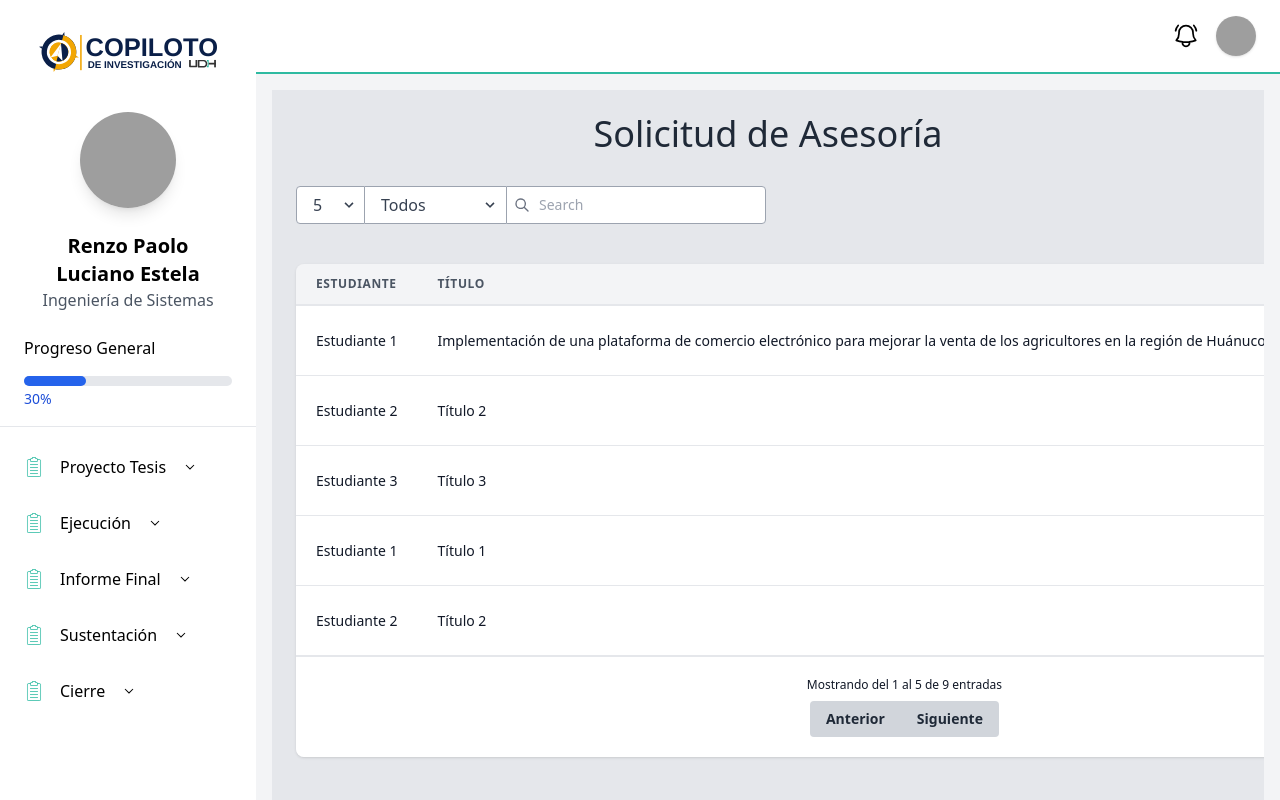
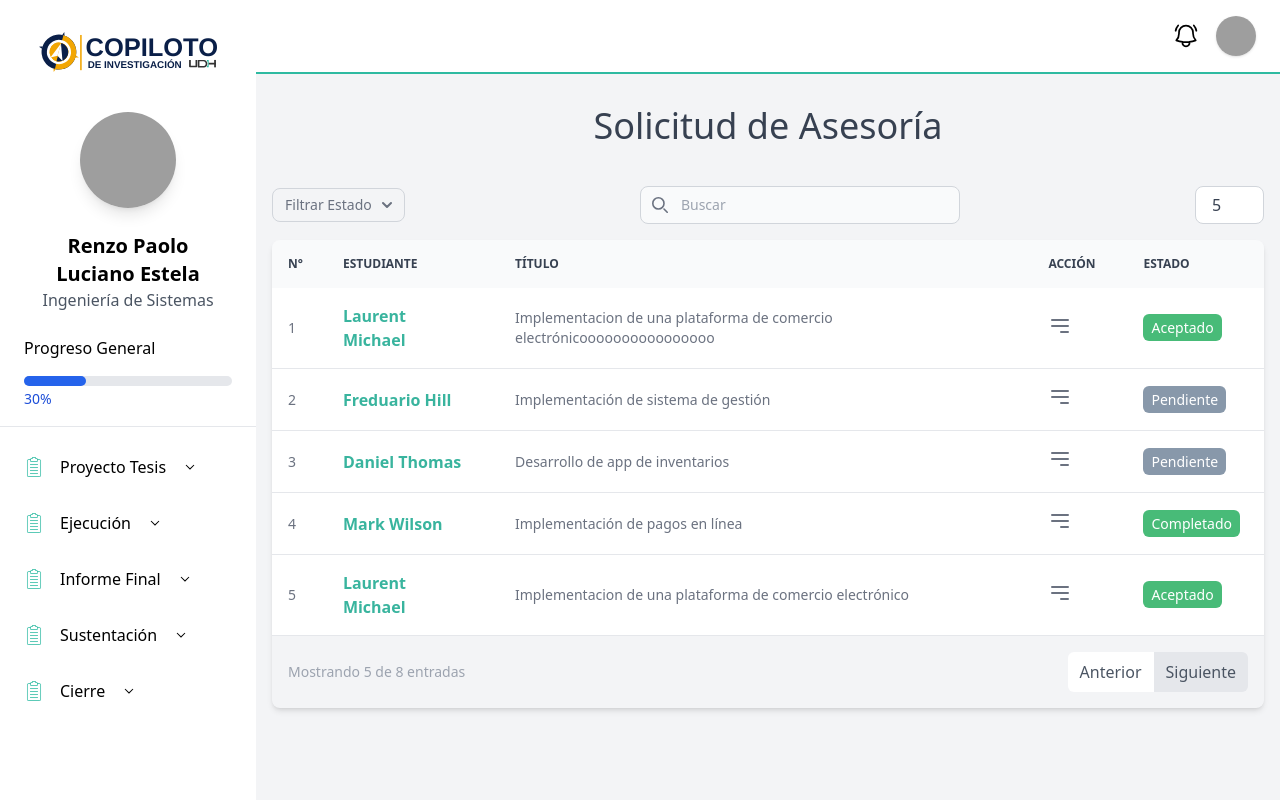
Before and after one commit to Transformacion-Digital-UDH/Copiloto-Front, a Vue app: page /asesor/solicitud-asesoria in a window 1280 px wide. Built offline with nearby package versions, Linux system fonts and the light colour scheme; grey boxes are pictures that could not be loaded.

Commit message:
solicitudAsesoria

```diff
--- a/src/views/Asesor/SolicitudAsesoria.vue
+++ b/src/views/Asesor/SolicitudAsesoria.vue
@@ -1,15 +1,199 @@
-<script lang="ts" setup>
+<template>
+  <div>
+    <h3 class="text-4xl font-medium text-gray-700 text-center my-4">Solicitud de Asesoría</h3>
+    <br>
+
+    <!-- Barra de acciones y búsqueda -->
+    <div class="flex items-center justify-between flex-row flex-wrap md:flex-row space-y-4 md:space-y-0 pb-4">
+      <!-- Filtro por estado -->
+      <div class="relative">
+        <button id="dropdownActionButton" @click="toggleFilterDropdown" class="inline-flex items-center text-gray-500 bg-transparent border border-gray-300 focus:outline-none hover:bg-gray-100 focus:ring-4 focus:ring-gray-100 font-medium rounded-lg text-sm px-3 py-1.5" type="button">
+          <span class="sr-only">Action button</span>
+          Filtrar Estado
+          <svg class="w-2.5 h-2.5 ms-2.5" aria-hidden="true" xmlns="http://www.w3.org/2000/svg" fill="none" viewBox="0 0 10 6">
+            <path stroke="currentColor" stroke-linecap="round" stroke-linejoin="round" stroke-width="2" d="m1 1 4 4 4-4"/>
+          </svg>
+        </button>
+        <!-- Dropdown menu para filtrar estados -->
+        <div v-if="filterDropdownOpen" id="dropdownAction" class="absolute z-10 mt-2 w-44 bg-white border border-gray-300 rounded-md shadow-lg">
+          <ul class="py-1 text-sm text-gray-700">
+            <li><a href="#" class="block px-4 py-2 hover:bg-gray-100" @click="filterByStatus('Todos')">Todos</a></li>
+            <li><a href="#" class="block px-4 py-2 hover:bg-gray-100" @click="filterByStatus('Aceptado')">Aceptado</a></li>
+            <li><a href="#" class="block px-4 py-2 hover:bg-gray-100" @click="filterByStatus('Pendiente')">Pendiente</a></li>
+            <li><a href="#" class="block px-4 py-2 hover:bg-gray-100" @click="filterByStatus('Completado')">Completado</a></li>
+          </ul>
+        </div>
+      </div>
+
+      <!-- Campo de búsqueda -->
+      <div class="relative">
+        <div class="absolute inset-y-0 start-0 flex items-center ps-3 pointer-events-none">
+          <svg class="w-4 h-4 text-gray-500 dark:text-gray-400" aria-hidden="true" xmlns="http://www.w3.org/2000/svg" fill="none" viewBox="0 0 20 20">
+            <path stroke="currentColor" stroke-linecap="round" stroke-linejoin="round" stroke-width="2" d="m19 19-4-4m0-7A7 7 0 1 1 1 8a7 7 0 0 1 14 0Z"/>
+          </svg>
+        </div>
+        <input type="text" id="table-search-users" class="block p-2 ps-10 text-sm text-gray-900 border border-gray-300 rounded-lg w-80 bg-gray-50 focus:ring-blue-500 focus:border-blue-500 dark:bg-gray-200 dark:border-gray-600 dark:placeholder-gray-400 dark:text-black dark:focus:ring-blue-500 dark:focus:border-blue-500" placeholder="Buscar">
+      </div>
+
+      <!-- Filtro de filas por página -->
+      <div>
+        <select v-model="rowsPerPage" class="block w-full h-full px-4 py-2 pr-8 leading-tight text-gray-700 bg-white border border-gray-300 rounded-lg appearance-none focus:outline-none focus:ring-blue-500 focus:border-blue-500">
+          <option value="5">5</option>
+          <option value="10">10</option>
+          <option value="20">20</option>
+        </select>
+      </div>
+    </div>
+
+    <div class="relative overflow-x-auto shadow-md sm:rounded-lg">
+      <!-- Tabla -->
+      <table class="w-full text-sm text-left rtl:text-right text-gray-500 dark:text-gray-400">
+        <thead class="text-xs text-gray-700 uppercase bg-gray-50 dark:bg-gray-200 dark:text-gray-400">
+          <tr>
+            <th scope="col" class="p-4">N°</th>
+            <th scope="col" class="px-6 py-3">Estudiante</th>
+            <th scope="col" class="px-6 py-3">Título</th>
+            <th scope="col" class="px-6 py-3">Acción</th>
+            <th scope="col" class="px-6 py-3">Estado</th>
+          </tr>
+        </thead>
+        <tbody>
+          <tr v-for="(item, index) in paginatedTableData" :key="index" class="bg-white border-b dark:border-gray-200 hover:bg-gray-50 dark:hover:bg-gray-600 relative">
+            <td class="p-4">{{ index + 1 }}</td>
+            <th scope="row" class="px-6 py-4 text-base">{{ item.name }}</th>
+            <td class="px-6 py-4">{{ item.role }}</td>
+            <td class="px-6 py-4 relative">
+              <button @click="toggleDropdown(index)" class="focus:outline-none">
+                <svg class="w-6 h-6 text-gray-500" xmlns="http://www.w3.org/2000/svg" fill="none" viewBox="0 0 24 24" stroke="currentColor">
+                  <path stroke-linecap="round" stroke-linejoin="round" stroke-width="2" d="M4 6h16M4 12h16m-7 6h7"/>
+                </svg>
+              </button>
+              <div v-if="activeDropdownIndex === index" class="absolute right-0 z-10 mt-2 bg-white border border-gray-200 rounded-md shadow-lg">
+                <div class="py-1">
+                  <a href="#" class="block px-4 py-2 text-sm text-green-600 hover:bg-green-100" @click="openModal">Aceptar</a>
+                  <a href="#" class="block px-4 py-2 text-sm text-red-600 hover:bg-red-100" @click="openRejectModal">Rechazar</a>
+                </div>
+              </div>
+            </td>
+            <td class="px-6 py-4">
+              <span :class="`estado-${item.status.toLowerCase()}`">{{ item.status }}</span>
+            </td>
+          </tr>
+        </tbody>
+      </table>
+
+      <!-- Paginación -->
+      <div class="flex justify-between items-center p-4">
+        <span class="text-sm text-gray-400 dark:text-gray-400">Mostrando {{ paginatedTableData.length }} de {{ filteredTableData.length }} entradas</span>
+        <div>
+          <button @click="goToPreviousPage" class="px-3 py-2 bg-white rounded-l-md text-gray-600 hover:bg-base">Anterior</button>
+          <button @click="goToNextPage" class="px-3 py-2 bg-gray-200 rounded-r-md text-gray-600 hover:bg-base">Siguiente</button>
+        </div>
+      </div>
+    </div>
+
+    <!-- Modales de confirmación y rechazo -->
+    <!-- Modal de confirmación -->
+    <div v-if="showModal" class="fixed inset-0 z-50 flex items-center justify-center bg-gray-900 bg-opacity-50">
+      <div class="bg-white rounded-lg shadow-lg p-4">
+        <h2 class="text-lg font-semibold">Confirmación</h2>
+        <br>
+        <p>¿Estás seguro de que deseas aceptar la solicitud?</p>
+        <br>
+        <div class="flex justify-end mt-4">
+          <button class="px-4 py-2 bg-gray-300 rounded-md text-gray-700 mr-2" @click="closeModal">Cancelar</button>
+          <button class="px-4 py-2 bg-base text-white rounded-md" @click="closeModal">Aceptar</button>
+        </div>
+      </div>
+    </div>
+
+    <!-- Modal de rechazo -->
+    <div v-if="showRejectModal" class="fixed inset-0 z-50 flex items-center justify-center bg-gray-900 bg-opacity-50">
+      <div class="bg-white rounded-lg shadow-lg p-4">
+        <h2 class="text-lg font-semibold">Confirmación</h2>
+        <br>
+        <p>¿Estás seguro de que deseas rechazar la solicitud?</p>
+        <br>
+        <div class="flex justify-end mt-4">
+          <button class="px-4 py-2 bg-gray-300 rounded-md text-gray-700 mr-2" @click="closeModal">Cancelar</button>
+          <button class="px-4 py-2 bg-red-500 text-white rounded-md" @click="closeModal">Rechazar</button>
+        </div>
+      </div>
+    </div>
+  </div>
+</template>
+
+<script setup>
 import { ref, computed } from 'vue';
 
-const activeDropdownIndex = ref<number | null>(null);
+// Datos simulados
+const tableData = ref([
+  { name: 'Laurent Michael', role: 'Implementacion de una plataforma de comercio electrónicoooooooooooooooo', status: 'Aceptado' },
+  { name: 'Freduario Hill', role: 'Implementación de sistema de gestión', status: 'Pendiente' },
+  { name: 'Daniel Thomas', role: 'Desarrollo de app de inventarios', status: 'Pendiente' },
+  { name: 'Mark Wilson', role: 'Implementación de pagos en línea', status: 'Completado' },
+  { name: 'Laurent Michael', role: 'Implementacion de una plataforma de comercio electrónico', status: 'Aceptado' },
+  { name: 'Freduario Hill', role: 'Implementación de sistema de gestión', status: 'Pendiente' },
+  { name: 'Daniel Thomas', role: 'Desarrollo de app de inventarios', status: 'Pendiente' },
+  { name: 'Mark Wilson', role: 'Implementación de pagos en línea', status: 'Completado' },
+]);
+
+// Estados del filtro
+const filterDropdownOpen = ref(false);
+const selectedStatus = ref('Todos');
+
+// Filas por página
+const rowsPerPage = ref(5);
+const currentPage = ref(1);
+
+// Modales
 const showModal = ref(false);
-const showRejectModal = ref(false); // Nuevo estado para el modal de rechazo
-const selectedFilter = ref(''); // Estado seleccionado para el filtro
-const rowsPerPage = ref(5); // Cantidad de filas por página
-const currentPage = ref(1); // Página actual
+const showRejectModal = ref(false);
+const activeDropdownIndex = ref(null);
 
-function toggleDropdown(index: number) {
+// Función para alternar el dropdown
+function toggleDropdown(index) {
   activeDropdownIndex.value = activeDropdownIndex.value === index ? null : index;
+}
+
+// Función para abrir y cerrar el filtro de estado
+function toggleFilterDropdown() {
+  filterDropdownOpen.value = !filterDropdownOpen.value;
+}
+
+// Función para aplicar filtro por estado
+function filterByStatus(status) {
+  selectedStatus.value = status;
+  filterDropdownOpen.value = false; // Cerrar dropdown después de seleccionar
+}
+
+// Computed para filtrar la tabla según el estado seleccionado
+const filteredTableData = computed(() => {
+  if (selectedStatus.value === 'Todos') {
+    return tableData.value;
+  }
+  return tableData.value.filter(item => item.status === selectedStatus.value);
+});
+
+// Computed para paginación
+const paginatedTableData = computed(() => {
+  const start = (currentPage.value - 1) * rowsPerPage.value;
+  const end = start + rowsPerPage.value;
+  return filteredTableData.value.slice(start, end);
+});
+
+// Manejo de la página anterior
+function goToPreviousPage() {
+  if (currentPage.value > 1) {
+    currentPage.value--;
+  }
+}
+
+// Manejo de la página siguiente
+function goToNextPage() {
+  if (currentPage.value * rowsPerPage.value < filteredTableData.value.length) {
+    currentPage.value++;
+  }
 }
 
 function openModal() {
@@ -22,287 +206,32 @@ function openRejectModal() {
 
 function closeModal() {
   showModal.value = false;
-  showRejectModal.value = false; // Cerrar ambos modales
-}
-
-// Simulación de datos para la tabla
-const tableData = ref([
-  { name: 'Estudiante 1', role: 'Implementación de una plataforma de comercio electrónico para mejorar la venta de los agricultores en la región de Huánuco', status: 'Completado', statusColor: 'estadoVerde' },
-  { name: 'Estudiante 2', role: 'Título 2', status: 'En Proceso', statusColor: 'yellow' },
-  { name: 'Estudiante 3', role: 'Título 3', status: 'Pendiente', statusColor: 'estadoPlomo' },
-  { name: 'Estudiante 1', role: 'Título 1', status: 'Completado', statusColor: 'estadoVerde' },
-  { name: 'Estudiante 2', role: 'Título 2', status: 'En Proceso', statusColor: 'yellow' },
-  { name: 'Estudiante 3', role: 'Título 3', status: 'Pendiente', statusColor: 'estadoPlomo' },
-  { name: 'Estudiante 1', role: 'Título 1', status: 'Completado', statusColor: 'estadoVerde' },
-  { name: 'Estudiante 2', role: 'Título 2', status: 'En Proceso', statusColor: 'yellow' },
-  { name: 'Estudiante 3', role: 'Título 3', status: 'Pendiente', statusColor: 'estadoPlomo' },
-  // Otros datos...
-]);
-
-// Computed property to filter table data based on selected filter and pagination
-const filteredTableData = computed(() => {
-  let filteredData = tableData.value;
-
-  if (selectedFilter.value) {
-    filteredData = filteredData.filter(data => data.status === selectedFilter.value);
-  }
-
-  // Paginar los datos filtrados
-  const startIndex = (currentPage.value - 1) * rowsPerPage.value;
-  const endIndex = startIndex + rowsPerPage.value;
-  return filteredData.slice(startIndex, endIndex);
-});
-
-// Total de páginas
-const totalPages = computed(() => {
-  const filteredData = selectedFilter.value
-    ? tableData.value.filter(data => data.status === selectedFilter.value)
-    : tableData.value;
-  return Math.ceil(filteredData.length / rowsPerPage.value);
-});
-
-// Manejo de la página anterior y siguiente
-function goToPreviousPage() {
-  if (currentPage.value > 1) currentPage.value--;
-}
-
-function goToNextPage() {
-  if (currentPage.value < totalPages.value) currentPage.value++;
+  showRejectModal.value = false;
 }
 </script>
 
-<template>
-  <div class="flex h-screen bg-gray-200 font-roboto">
-    <div class="flex-1 p-6 overflow-auto">
-      <h3 class="text-4xl font-medium text-center text-gray-800">
-        Solicitud de Asesoría
-      </h3>
+<style scoped>
+.estado-aceptado {
+  background-color: #48bb78;
+  color: #ffffff;
+  font-weight: 500;
+  padding: 0.25rem 0.5rem;
+  border-radius: 0.375rem;
+}
 
-      <div class="mt-8">
-        <!-- Filtros de tabla -->
-        <div class="mt-6">
-          <div class="flex flex-col mt-3 sm:flex-row font-roboto">
-            <!-- Filtro de cantidad de entradas -->
-            <div class="flex">
-              <div class="relative">
-                <select v-model="rowsPerPage"
-                  class="block w-full h-full px-4 py-2 pr-8 leading-tight text-gray-700 bg-white border border-gray-400 rounded-l appearance-none focus:outline-none focus:bg-white focus:border-gray-500">
-                  <option value="5">5</option>
-                  <option value="10">10</option>
-                  <option value="20">20</option>
-                </select>
-                <div class="absolute inset-y-0 right-0 flex items-center px-2 text-gray-700 pointer-events-none">
-                  <svg class="w-4 h-4 fill-current" xmlns="http://www.w3.org/2000/svg" viewBox="0 0 20 20">
-                    <path d="M9.293 12.95l.707.707L15.657 8l-1.414-1.414L10 10.828 5.757 6.586 4.343 8z" />
-                  </svg>
-                </div>
-              </div>
-
-              <!-- Filtro de estado -->
-              <div class="relative">
-                <select v-model="selectedFilter"
-                  class="block w-full h-full px-4 py-2 pr-8 leading-tight font-Thin 100 text-gray-700 bg-white border-t border-b border-r border-gray-400 rounded-r appearance-none sm:rounded-r-none sm:border-r-0 focus:outline-none focus:border-l focus:border-r focus:bg-white focus:border-gray-500">
-                  <option value="">Todos</option>
-                  <option value="Pendiente">Pendiente</option>
-                  <option value="En Proceso">En Proceso</option>
-                  <option value="Completado">Completado</option>
-                </select>
-                <div class="absolute inset-y-0 right-0 flex items-center px-2 text-gray-700 pointer-events-none">
-                  <svg class="w-4 h-4 fill-current" xmlns="http://www.w3.org/2000/svg" viewBox="0 0 20 20">
-                    <path d="M9.293 12.95l.707.707L15.657 8l-1.414-1.414L10 10.828 5.757 6.586 4.343 8z" />
-                  </svg>
-                </div>
-              </div>
-            </div>
-
-            <!-- Búsqueda -->
-            <div class="relative block mt-2 sm:mt-0">
-              <span class="absolute inset-y-0 left-0 flex items-center pl-2">
-                <svg viewBox="0 0 24 24" class="w-4 h-4 text-gray-500 fill-current">
-                  <path
-                    d="M10 4a6 6 0 100 12 6 6 0 000-12zm-8 6a8 8 0 1114.32 4.906l5.387 5.387a1 1 0 01-1.414 1.414l-5.387-5.387A8 8 0 012 10z" />
-                </svg>
-              </span>
-              <input placeholder="Search"
-                class="block w-full py-2 pl-8 pr-6 text-sm text-gray-700 placeholder-gray-400 bg-white border border-b border-gray-400 rounded-l rounded-r appearance-none sm:rounded-l-none focus:bg-white focus:placeholder-gray-600 focus:text-gray-700 focus:outline-none">
-            </div>
-          </div>
-
-          <!-- Tabla -->
-          <div class="px-4 py-4 -mx-4 overflow-x-auto sm:-mx-8 sm:px-8 mt-6">
-            <div class="inline-block min-w-full overflow-hidden rounded-lg shadow">
-              <table class="min-w-full leading-normal">
-                <thead>
-                  <tr>
-                    <th
-                      class="px-5 py-3 text-xs font-semibold tracking-wider text-left text-gray-600 uppercase bg-gray-100 border-b-2 border-gray-200">
-                      ESTUDIANTE
-                    </th>
-                    <th
-                      class="px-5 py-3 text-xs font-semibold tracking-wider text-left text-gray-600 uppercase bg-gray-100 border-b-2 border-gray-200">
-                      TÍTULO
-                    </th>
-                    <th
-                      class="px-5 py-3 text-xs font-semibold tracking-wider text-left text-gray-600 uppercase bg-gray-100 border-b-2 border-gray-200">
-                      ACCIÓN
-                    </th>
-                    <th
-                      class="px-5 py-3 text-xs font-semibold tracking-wider text-left text-gray-600 uppercase bg-gray-100 border-b-2 border-gray-200">
-                      ESTADO
-                    </th>
-                  </tr>
-                </thead>
-                <tbody>
-                  <tr v-for="(u, index) in filteredTableData" :key="index">
-                    <td class="px-5 py-5 text-sm bg-white border-b border-gray-200">
-                      <p class="text-gray-900 whitespace-nowrap">
-                        {{ u.name }}
-                      </p>
-                    </td>
-                    <td class="px-5 py-5 text-sm bg-white border-b border-gray-200">
-                      <p class="text-gray-900 whitespace-nowrap">
-                        {{ u.role }}
-                      </p>
-                    </td>
-                    <td class="px-5 py-5 text-sm bg-white border-b border-gray-200 relative">
-                      <button class="focus:outline-none" @click="toggleDropdown(index)">
-                        <svg class="w-6 h-6 text-gray-500" xmlns="http://www.w3.org/2000/svg" fill="none"
-                          viewBox="0 0 24 24" stroke="currentColor">
-                          <path stroke-linecap="round" stroke-linejoin="round" stroke-width="2"
-                            d="M4 6h16M4 12h16m-7 6h7" />
-                        </svg>
-                      </button>
-                      <div v-if="activeDropdownIndex === index"
-                        class="absolute right-0 z-10 w-32 mt-2 origin-top-right bg-white border border-gray-200 rounded-md shadow-lg">
-                        <div class="py-1">
-                          <a href="#" class="block px-4 py-2 text-sm text-estadoVerde font-Thin 100 hover:bg-green-100 "
-                            @click="openModal">
-                            Aceptar</a>
-                          <a href="#" class="block px-4 py-2 text-sm text-rojo font-Thin 100 hover:bg-green-100 "
-                            @click="openRejectModal">
-                            Rechazar</a>
-                        </div>
-                      </div>
-                    </td>
-                    <td class="px-5 py-5 text-sm bg-white border-b border-gray-200">
-                      <span :class="`estado-estilo estado-${u.status.toLowerCase().replace(' ', '-')}`">{{ u.status
-                        }}</span>
-                    </td>
-                  </tr>
-                </tbody>
-              </table>
-
-              <!-- Paginación -->
-              <div class="flex flex-col items-center px-5 py-5 bg-white border-t xs:flex-row xs:justify-between">
-                <span class="text-xs text-gray-900 xs:text-sm">Mostrando del {{ (currentPage - 1) * rowsPerPage + 1 }}
-                  al {{ Math.min(currentPage * rowsPerPage, tableData.length) }} de {{ tableData.length }}
-                  entradas</span>
-                <div class="inline-flex mt-2 xs:mt-0">
-                  <button :disabled="currentPage === 1" @click="goToPreviousPage"
-                    class="px-4 py-2 text-sm font-semibold text-gray-800 bg-gray-300 rounded-l hover:bg-gray-400">
-                    Anterior
-                  </button>
-                  <button :disabled="currentPage === totalPages" @click="goToNextPage"
-                    class="px-4 py-2 text-sm font-semibold text-gray-800 bg-gray-300 rounded-r hover:bg-gray-400">
-                    Siguiente
-                  </button>
-                </div>
-              </div>
-            </div>
-          </div>
-        </div>
-      </div>
-      <!-- Modal de confirmación -->
-      <div v-if="showModal"
-        class="fixed inset-0 z-50 flex items-center justify-center overflow-x-hidden overflow-y-auto bg-gray-900 bg-opacity-50">
-        <div class="relative w-full max-w-md p-4 bg-white rounded-lg shadow-lg">
-          <div class="flex items-start justify-between p-3 border-b border-gray-200">
-            <h5 class="text-lg font-ligth text-gray-900">
-              Confirmación
-            </h5>
-            <button class="text-gray-400 hover:text-gray-500" @click="closeModal">
-              <svg class="w-5 h-5" xmlns="http://www.w3.org/2000/svg" fill="none" viewBox="0 0 24 24"
-                stroke="currentColor">
-                <path stroke-linecap="round" stroke-linejoin="round" stroke-width="2" d="M6 18L18 6M6 6l12 12" />
-              </svg>
-            </button>
-          </div>
-          <div class="p-6">
-            <p class="text-gray-600">
-              ¿Estás seguro de que quieres generar una Carta de Aceptacion?
-            </p>
-          </div>
-          <div class="flex items-center justify-end p-3 border-t border-gray-200">
-            <button class="px-4 py-2 text-sm font-Thin 100 text-gray-700 bg-gray-300 rounded hover:bg-gray-400"
-              @click="closeModal">
-              Cancelar
-            </button>
-            <button class="ml-2 px-4 py-2 text-sm font-Thin 100 text-white bg-base hover:bg-base" @click="closeModal">
-              Aceptar
-            </button>
-          </div>
-        </div>
-      </div>
-
-      <!-- Modal de rechazo -->
-      <div v-if="showRejectModal"
-        class="fixed inset-0 z-50 flex items-center justify-center overflow-x-hidden overflow-y-auto bg-gray-900 bg-opacity-50">
-        <div class="relative w-full max-w-md p-4 bg-white rounded-lg shadow-lg">
-          <div class="flex items-start justify-between p-3 border-b border-gray-200">
-            <h5 class="text-lg font-Thin 100 text-gray-900">
-              Confirmación
-            </h5>
-            <button class="text-gray-400 hover:text-gray-500" @click="closeModal">
-              <svg class="w-5 h-5" xmlns="http://www.w3.org/2000/svg" fill="none" viewBox="0 0 24 24"
-                stroke="currentColor">
-                <path stroke-linecap="round" stroke-linejoin="round" stroke-width="2" d="M6 18L18 6M6 6l12 12" />
-              </svg>
-            </button>
-          </div>
-          <div class="p-6">
-            <p class="text-gray-600">
-              ¿Estás seguro de que quieres rechazar a ser el asesor de este estudiante?
-            </p>
-          </div>
-          <div class="flex items-center justify-end p-3 border-t border-gray-200">
-            <button class="px-4 py-2 text-sm font-Thin 100 text-gray-700 bg-gray-300 rounded hover:bg-gray-400"
-              @click="closeModal">
-              Cancelar
-            </button>
-            <button class="ml-2 px-4 py-2 text-sm font-Thin 100 text-white bg-base rounded hover:bg-base"
-              @click="closeModal">
-              Aceptar
-            </button>
-          </div>
-        </div>
-      </div>
-    </div>
-  </div>
-</template>
-
-
-
-
-<style scoped>
-.estado-estilo {
+.estado-pendiente {
+  background-color: #8898aa;
+  color: #ffffff;
+  font-weight: 500;
   padding: 0.25rem 0.5rem;
-  font-size: 0.875rem;
-  font-weight: 400;
   border-radius: 0.375rem;
 }
 
 .estado-completado {
-  background-color: #48BB78;
+  background-color: #48bb78;
   color: #ffffff;
-}
-
-.estado-en-proceso {
-  background-color: #E89519;
-  color: #ffffff;
-}
-
-.estado-pendiente {
-  background-color: #8898AA;
-  color: #ffffff;
+  font-weight: 500;
+  padding: 0.25rem 0.5rem;
+  border-radius: 0.375rem;
 }
 </style>
--- a/src/views/Estudiante/ConformidadAsesor.vue
+++ b/src/views/Estudiante/ConformidadAsesor.vue
@@ -63,7 +63,7 @@ function solicitarRevision() {
         <!-- Informe de Conformidad de Observaciones -->
         <div class="mb-8">
           <h4 class="text-2xl font-medium text-black mb-4">3. Informe de Conformidad de Observaciones</h4>
-          <div class="bg-white rounded-md shadow-sm custom-rounded px-5 py-6">
+          <div class="bg-white rounded-md shadow-xl custom-rounded px-5 py-6">
             <p class="mb-4 text-1xl">Por tu asesor elegido</p>
             <div class="flex items-center justify-between mb-4">
               <input id="informe" type="text" value="imageattachment.jpg" class="w-full p-3 bg-gray-100 border border-gray-300 rounded-md focus:outline-none focus:ring-2 focus:ring-blue-500 mb-6" disabled>
--- a/src/views/Estudiante/DesignacionAsesor.vue
+++ b/src/views/Estudiante/DesignacionAsesor.vue
@@ -14,7 +14,7 @@ const trámites = ref([
 
 <template>
   <div class="flex-1 p-6 font-Roboto">
-    <h3 class="text-4xl font-semibold text-center text-gray-700">
+    <h3 class="text-4xl font-medium text-center text-gray-700">
       Designación de Asesor
     </h3>
     <div class="mt-6">
```
